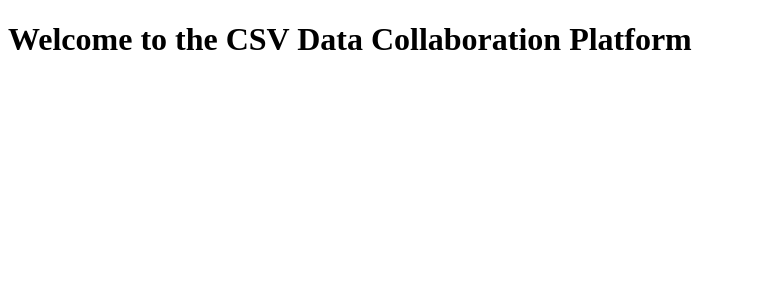
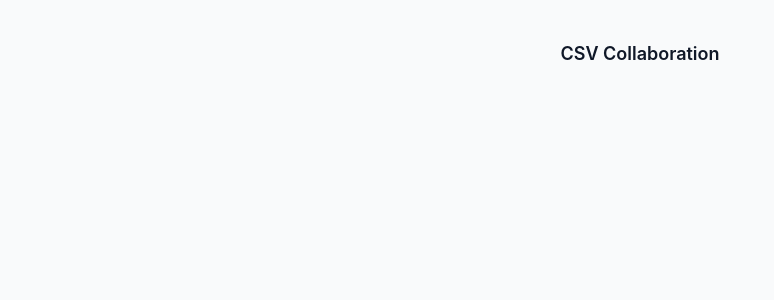
Before and after one commit to samikshamk/csv_datacollaboration, a React (Vite) app in the folder frontend/: page / in a window 1280 px wide. Shown: the top 300 px of the page, without its empty margins (0-774 px from the left). Built offline with nearby package versions, Linux system fonts and the light colour scheme.

Commit message:
added dashboard

```diff
--- a/frontend/src/App.tsx
+++ b/frontend/src/App.tsx
@@ -1,10 +1,10 @@
-import './App.css'
+import Dashboard from "./pages/Dashboard";
 
 function App() {
 
   return (
     <>
-    <h1>Welcome to the CSV Data Collaboration Platform</h1>
+      <Dashboard />
     </>
   )
 }
--- /dev/null
+++ b/frontend/src/components/Heading.tsx
@@ -0,0 +1,11 @@
+interface HeadingProps {
+    title: string
+}
+
+const Heading = ({ title }: HeadingProps) => {
+  return (
+    <h2 className="text-lg text-center font-semibold text-gray-900 dark:text-white mb-4">{title}</h2>
+  )
+}
+
+export default Heading;
--- /dev/null
+++ b/frontend/src/index.css
@@ -0,0 +1,3 @@
+@import "tailwindcss";
+
+@variant dark (&:where(.dark, .dark *));
--- a/frontend/src/main.tsx
+++ b/frontend/src/main.tsx
@@ -1,6 +1,7 @@
 import { StrictMode } from 'react'
 import { createRoot } from 'react-dom/client'
 import App from './App.tsx'
+import './index.css'
 
 createRoot(document.getElementById('root')!).render(
   <StrictMode>
--- /dev/null
+++ b/frontend/src/pages/Dashboard.tsx
@@ -0,0 +1,12 @@
+import Heading from "../components/Heading";
+function Dashboard() {
+  return (
+    <div className="min-h-screen bg-gray-50 dark:bg-gray-950 transition-colors duration-200">
+      <div className="max-w-2xl mx-auto px-4 py-10">
+        <Heading title="CSV Collaboration" />
+      </div>
+    </div>
+  );
+}
+
+export default Dashboard;
--- a/frontend/vite.config.ts
+++ b/frontend/vite.config.ts
@@ -1,8 +1,12 @@
 import { defineConfig } from 'vite'
-import react from '@vitejs/plugin-react'
+import react from '@vitejs/plugin-react';
+import tailwindcss from "@tailwindcss/vite";
 
 export default defineConfig({
-  plugins: [react()],
+  plugins: [
+    react(),
+    tailwindcss()
+  ],
 server: {
     watch: {
       usePolling: true,
```
Also changed, not shown: frontend/package.json (+7 -5 lines), frontend/src/types/records.ts (added, +7 -0 lines), frontend/src/App.css (deleted), 1 other file (tests, documents, lock files or other folders).
